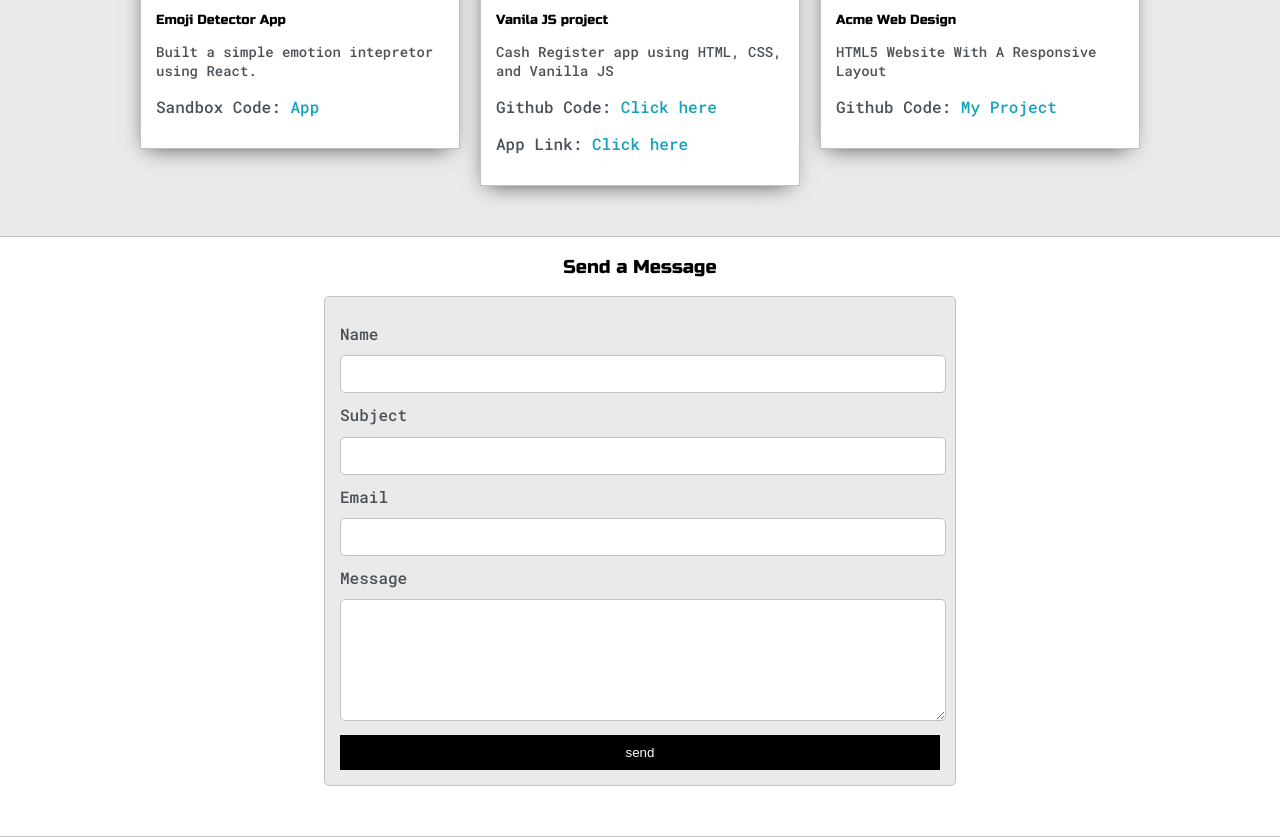
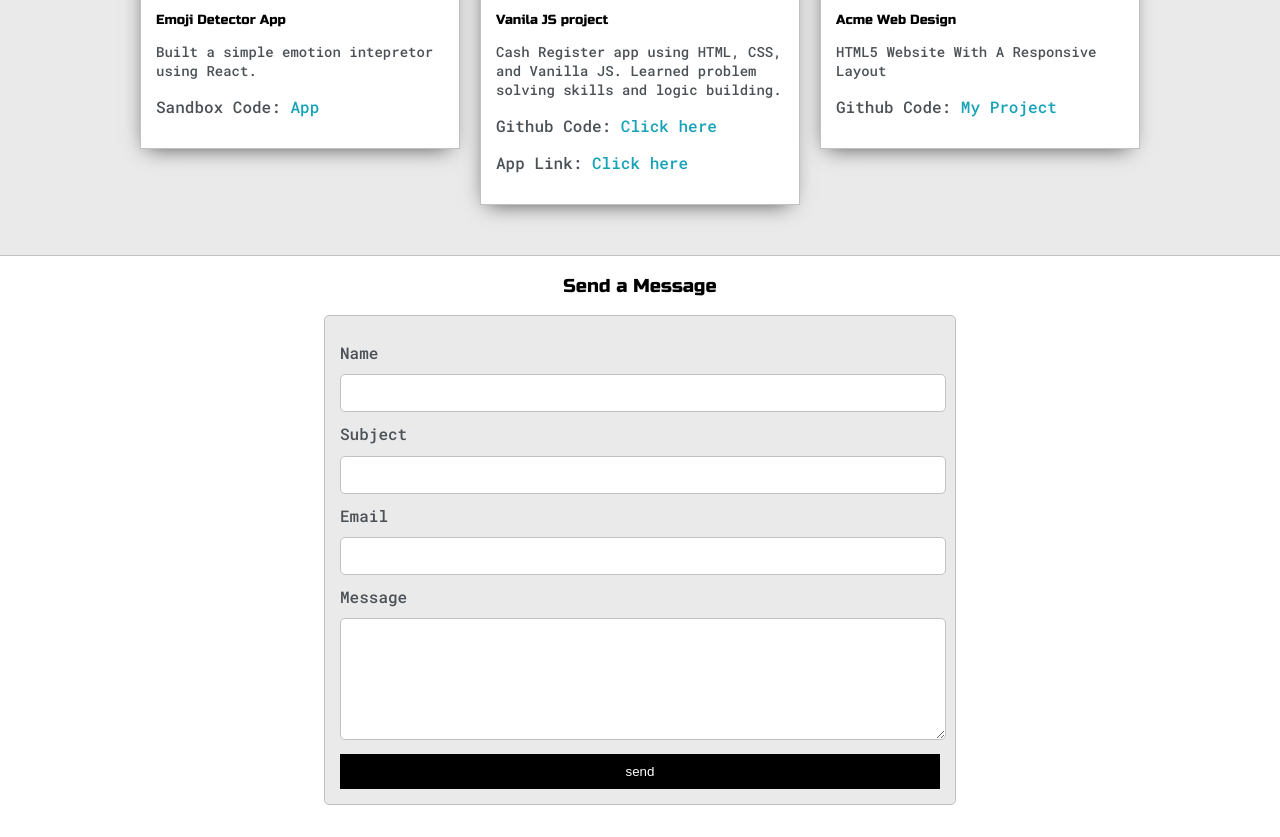
Before and after one commit to shalinichahar/My-Portfolio, a plain HTML site: page index.html in a window 1280 px wide. Shown: the part 1459-2296 px from the top of the page. Drawn offline with Linux system fonts and the light colour scheme.

Commit message:
added new project index.html

```diff
--- a/index.html
+++ b/index.html
@@ -141,7 +141,7 @@
                         <img class="thumbnail" src="images/vanilaJS(cash-register-app).png">
                         <div class="post-preview">
                             <h5 class="post-title">Vanila JS project</h5>
-                            <p class="post-intro">Cash Register app using HTML, CSS, and Vanilla JS </p>
+                            <p class="post-intro">Cash Register app using HTML, CSS, and Vanilla JS. Learned problem solving skills and logic building. </p>
                             <p>Github Code: <a target="_blank" href="https://github.com/shalinichahar/VanilaJS-Project">Click here</a></p>
                             <p>App Link: <a target="_blank" href="https://shalinichahar.github.io/VanilaJS-Project/">Click here</a> </p>
                         </div>
```
